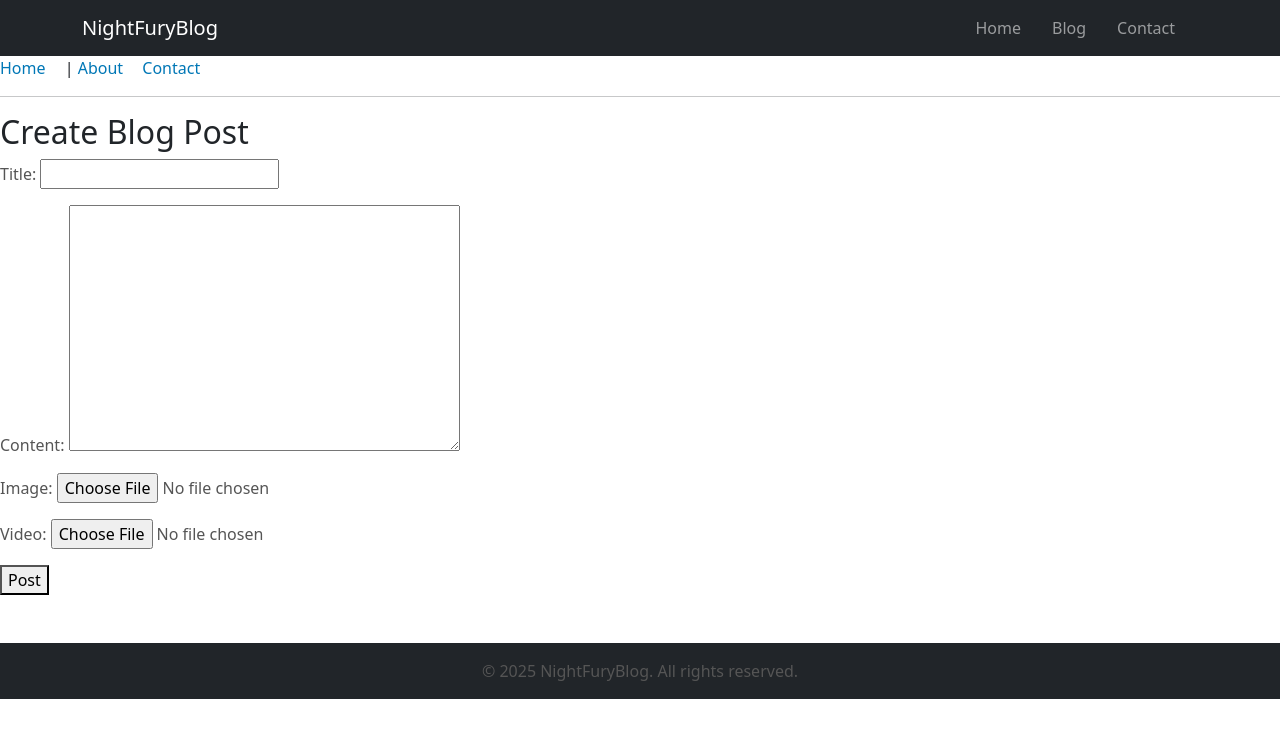
After one commit to MAHESHWARI216/MyDjangoWebsite-, a Django app: template home/templates/blog_form.html in a window 1280 px wide. The commit adds this page. Shown: the top 738 px of the page. Run offline with Django 5.2, Linux system fonts and the light colour scheme; the template is opened without the code that fills it: values that come from a table or form of the project are taken from there, others are empty.

Commit message:
added video uploading feature to blog post

```diff
--- a/home/forms.py
+++ b/home/forms.py
@@ -1,6 +1,12 @@
 from django import forms
+from .models import BlogPost
 
 class ContactForm(forms.Form):
     name = forms.CharField(max_length=100)
     email = forms.EmailField()
     message = forms.CharField(widget=forms.Textarea)
+
+class BlogPostForm(forms.ModelForm):
+    class Meta:
+        model = BlogPost
+        fields = ['title', 'content', 'image', 'video']
--- a/home/models.py
+++ b/home/models.py
@@ -19,10 +19,10 @@ class Category(models.Model):
 class BlogPost(models.Model):
     title = models.CharField(max_length=200)
     content = models.TextField()
-    created_at = models.DateTimeField(auto_now_add=True)
     category = models.ForeignKey(Category, on_delete=models.CASCADE, null=True, blank=True)
     image = models.ImageField(upload_to='blog_images/', null=True, blank=True)
-
+    video = models.FileField(upload_to='blog_videos/', null=True, blank=True)  # ✅ add this
+    created_at = models.DateTimeField(auto_now_add=True)
 
     def __str__(self):
         return self.title
--- a/home/templates/base.html
+++ b/home/templates/base.html
@@ -13,7 +13,7 @@
 <body>
     <nav class="navbar navbar-expand-lg navbar-dark bg-dark">
         <div class="container">
-          <a class="navbar-brand" href="/">MahiWebsite</a>
+          <a class="navbar-brand" href="/">NightFuryBlog</a>
           <button class="navbar-toggler" type="button" data-bs-toggle="collapse" data-bs-target="#navbarNav">
             <span class="navbar-toggler-icon"></span>
           </button>
@@ -46,7 +46,7 @@
     {% endblock %}
     <footer class="bg-dark text-white text-center py-3 mt-5">
         <div class="container">
-          <p class="mb-0">&copy; 2025 MyWebsite. All rights reserved.</p>
+          <p class="mb-0">&copy; 2025 NightFuryBlog. All rights reserved.</p>
         </div>
       </footer>
 </body>
--- /dev/null
+++ b/home/templates/blog_form.html
@@ -0,0 +1,12 @@
+{% extends 'base.html' %}
+{% load static %}
+
+{% block content %}
+  <h2>Create Blog Post</h2>
+
+  <form method="POST" enctype="multipart/form-data">
+    {% csrf_token %}
+    {{ form.as_p }}
+    <button type="submit">Post</button>
+  </form>
+{% endblock %}
--- a/home/urls.py
+++ b/home/urls.py
@@ -6,5 +6,5 @@ urlpatterns = [
     path('about/', views.about_page, name='about'),
     path('contact/', views.contact_page, name='contact'),
     path('blog/', views.blog_list, name='blog_list'),
-    path('blog/<int:blog_id>/', views.blog_detail, name='blog_detail'),
+    path('blog/<int:pk>/', views.blog_detail, name='blog_detail'),
 ]
```
Also changed, not shown: home/admin.py (+8 -1 lines), home/templates/blog_detail.html (+7 -0 lines), home/views.py (+13 -2 lines), home/migrations/0005_remove_blogpost_category_blogpost_video.py (added), home/migrations/0006_blogpost_category.py (added), 1 other file.
